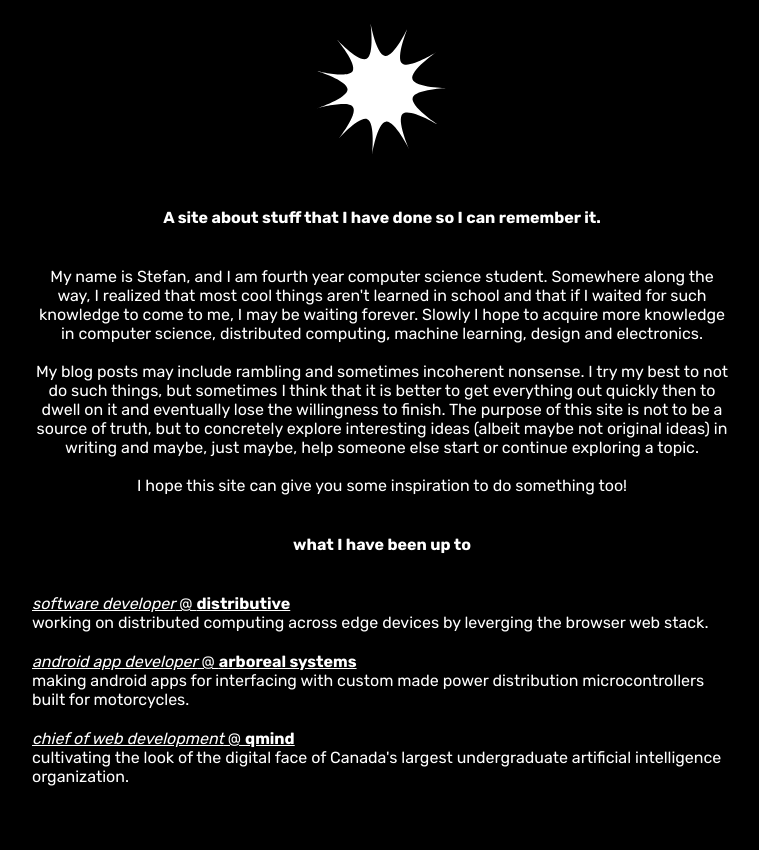
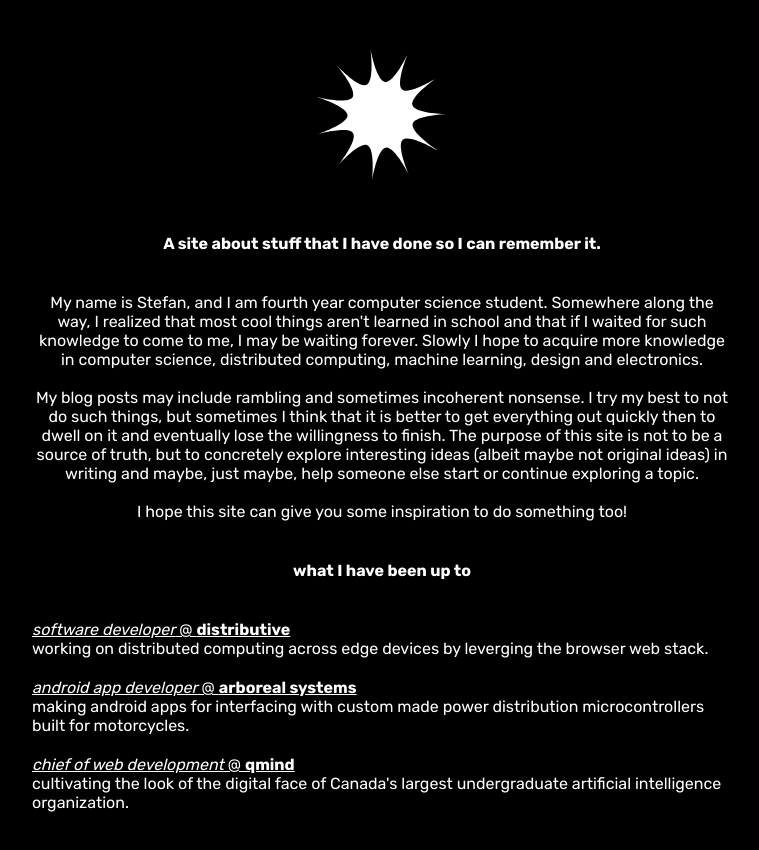
Before and after one commit to stefpi/stefpi.github.io, a Next.js app: page /about in a window 1280 px wide. Shown: the whole page, without its empty margins (258-1017 px from the left). Before the commit the page ends 800 px from the top, so only its background shows below. Built offline with nearby package versions, Linux system fonts and the light colour scheme.

Commit message:
fix visual bugs related to the static building of the site

```diff
--- a/src/app/about/page.css
+++ b/src/app/about/page.css
@@ -1,6 +1,7 @@
 #about {
-  height: 100vh;
+  height: 100%;
   width: 100%;
+  margin: var(--xl-gap) 0px;
 
   display: flex;
   flex-direction: column;
--- a/src/app/about/page.js
+++ b/src/app/about/page.js
@@ -51,9 +51,9 @@ export default function About() {
               place: "qmind",
               description: "cultivating the look of the digital face of Canada's largest undergraduate artificial intelligence organization."
             }
-          ].map((card, i) => {
+          ].map((card, index) => {
             return (
-              <div className="card">
+              <div className="card" key={ index }>
                 <div className="cardHeader">
                   <p><u><i>{card.title}</i> @ <b>{card.place}</b></u></p>
                 </div>
--- a/src/app/projects/page.css
+++ b/src/app/projects/page.css
@@ -39,6 +39,7 @@
 
     border-top: 1px solid var(--primary-color);
     border-bottom: 1px solid var(--primary-color);
+  }
 
   .postHeader {
     width: 100%;
@@ -51,9 +52,11 @@
     display: flex;
     flex-direction: row;
     gap: var(--md-gap);
+    width: 100%;
   }
 
   .postTags {
+    width: fit-content;
     display: flex;
     flex-direction: row;
     gap: var(--md-gap);
@@ -64,7 +67,7 @@
       border: 1px solid white;
       border-radius: 5px;
       padding: 1px 5px;
-      }
+      width: fit-content;
     }
   }
 
--- a/src/app/projects/page.js
+++ b/src/app/projects/page.js
@@ -21,7 +21,7 @@ export default function Projects({ allPostsData }) {
                 <div className="postTags">
                   {tags.map((tag, index) => {
                     return(
-                      <div className="postTag">
+                      <div className="postTag" key={ index }>
                         {tag}
                       </div>
                     );
```
Lines whose indentation alone changed are shown as unchanged.
